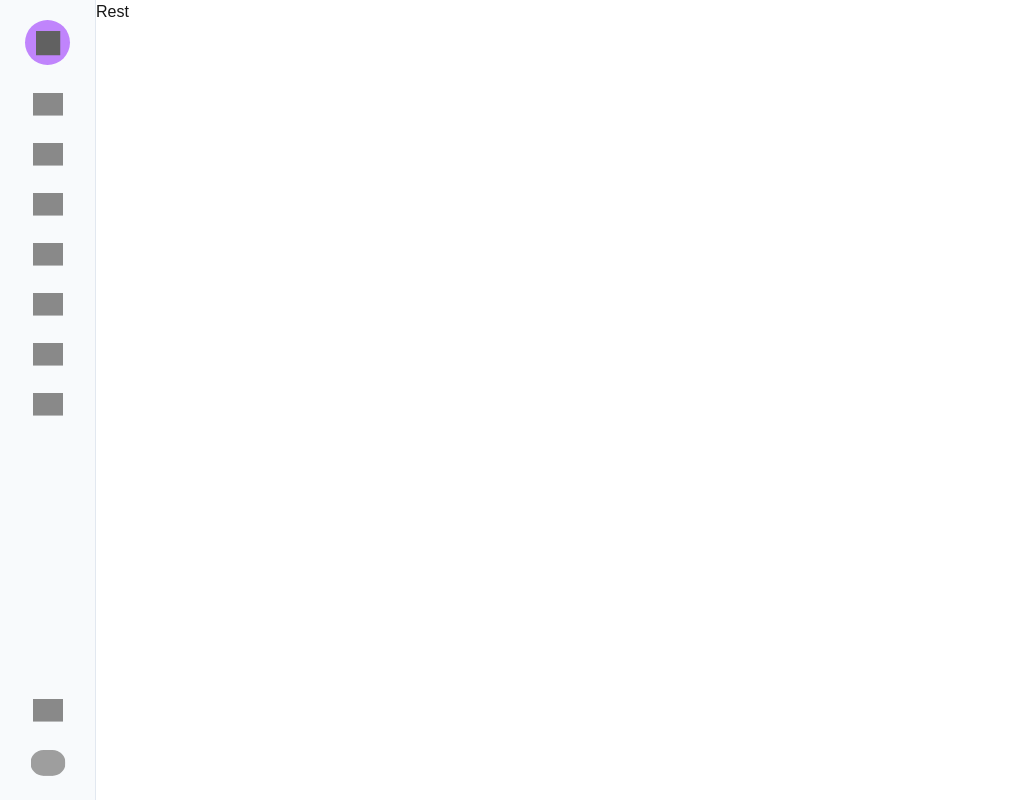
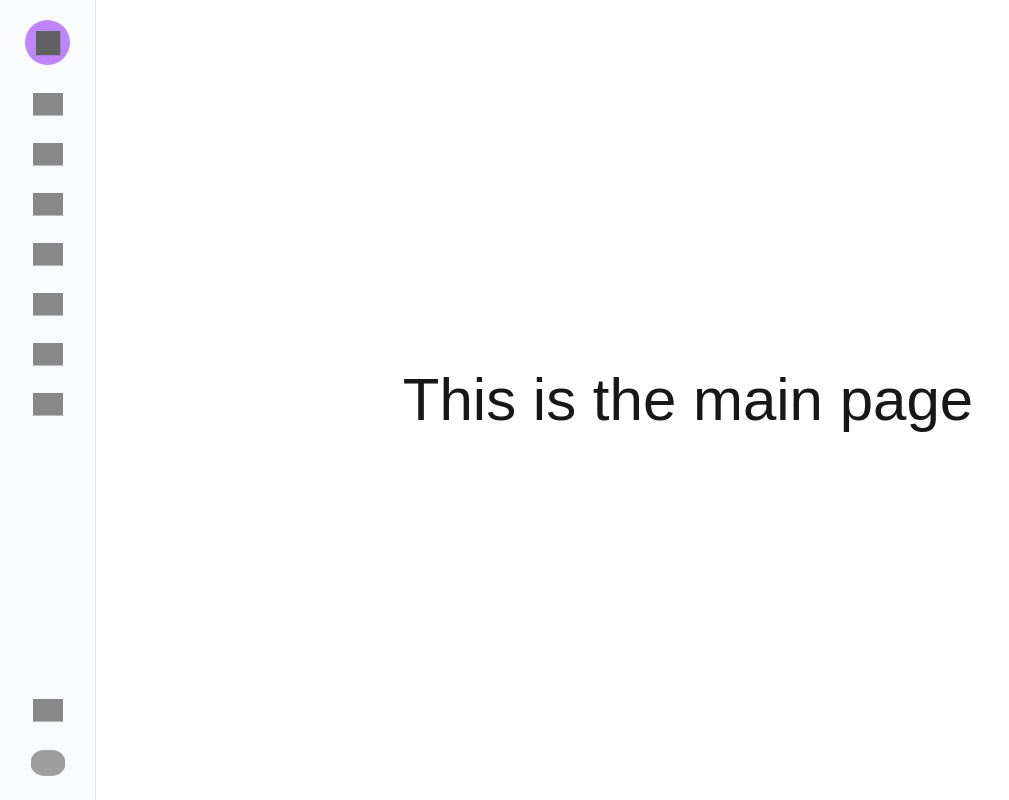
Before and after one commit to ManojaD2004/qtr.ai-hackathon, a Next.js app in the folder frontend/: page / in a window 1280 px wide. Shown: the whole page, without its empty margins (0-1009 px from the left). Built offline with nearby package versions, Linux system fonts and the light colour scheme; grey boxes are pictures that could not be loaded.

Commit message:
Side Panel Done

```diff
--- a/frontend/src/app/layout.js
+++ b/frontend/src/app/layout.js
@@ -12,8 +12,8 @@ const geistMono = Geist_Mono({
 });
 
 export const metadata = {
-  title: "Qtr.Ai Hackathon",
-  description: "An App for Qtr.Ai Hackathon",
+  title: "QTR.Ai Hackathon",
+  description: "An App for QTR.Ai Hackathon",
 };
 
 export default function RootLayout({ children }) {
--- a/frontend/src/app/page.js
+++ b/frontend/src/app/page.js
@@ -5,8 +5,8 @@ export default function Home() {
   return (
     <div className="flex h-[100dvh]">
       <SidePanel />
-      <div className="flex-1">
-        Rest
+      <div className="flex-1 text-6xl flex items-center justify-evenly">
+        <h1>This is the main page</h1>
       </div>
     </div>
   );
```
Also changed, not shown: frontend/package.json (+6 -5 lines), 1 other file (tests, documents, lock files or other folders).
